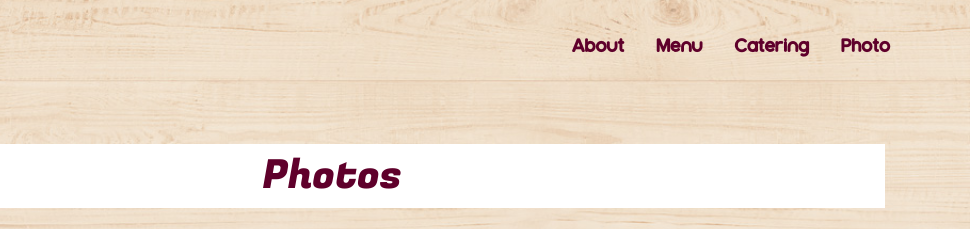
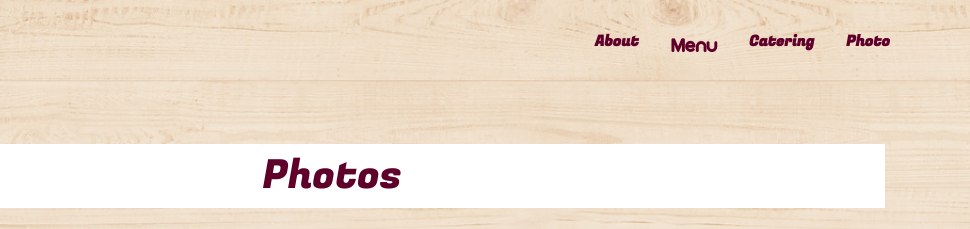
Before and after one commit to cartergalvez/Puppy, a plain HTML site: page pages/photos.html in a window 1280 px wide. Shown: the top 229 px of the page, 310-1280 px from the left. Drawn offline with nearby package versions, Linux system fonts and the light colour scheme; files that its build step writes are made by us from their sources.

Commit message:
fixed fugaz classes

```diff
--- a/pages/photos.html
+++ b/pages/photos.html
@@ -20,16 +20,16 @@
 
         <ul class="nav justify-content-end" style="margin-right:3em">
             <li class="nav-item">
-                <a class="fungazMd nav-link active" href="about.html">About</a>
+                <a class="fugazMd nav-link active" href="about.html">About</a>
             </li>
             <li class="nav-item">
                 <a class="fungazMd nav-link" href="menu.html">Menu</a>
             </li>
             <li class="nav-item">
-                <a class="fungazMd nav-link" href="catering.html">Catering</a>
+                <a class="fugazMd nav-link" href="catering.html">Catering</a>
             </li>
             <li class="nav-item">
-                <a class=" fungazMd nav-link" href="photos.html">Photo</a>
+                <a class=" fugazMd nav-link" href="photos.html">Photo</a>
             </li>
         </ul>
 
```
